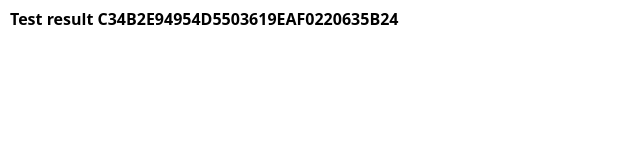
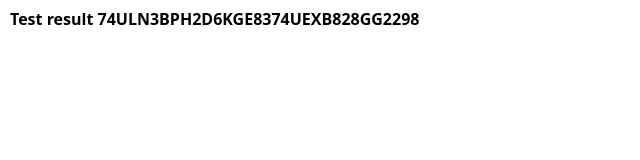
Before and after one commit to medisvit/74ULN3BPH2D6KGE8374UEXB828GG2298, a plain HTML site: page index.html in a window 1280 px wide. Shown: the full height of the page, 0-640 px from the left. Drawn offline with nearby package versions, Linux system fonts and the light colour scheme.

Commit message:
Update index.html

```diff
--- a/index.html
+++ b/index.html
@@ -16,7 +16,7 @@
     />
   </head>
   <body style="font-size: 8px">
-    <h1 style="margin: 10px">Test result C34B2E94954D5503619EAF0220635B24</h1>
+    <h1 style="margin: 10px">Test result 74ULN3BPH2D6KGE8374UEXB828GG2298</h1>
     <img src="test.jpg" alt="" style="max-width: 100%" />
   </body>
 </html>
```
